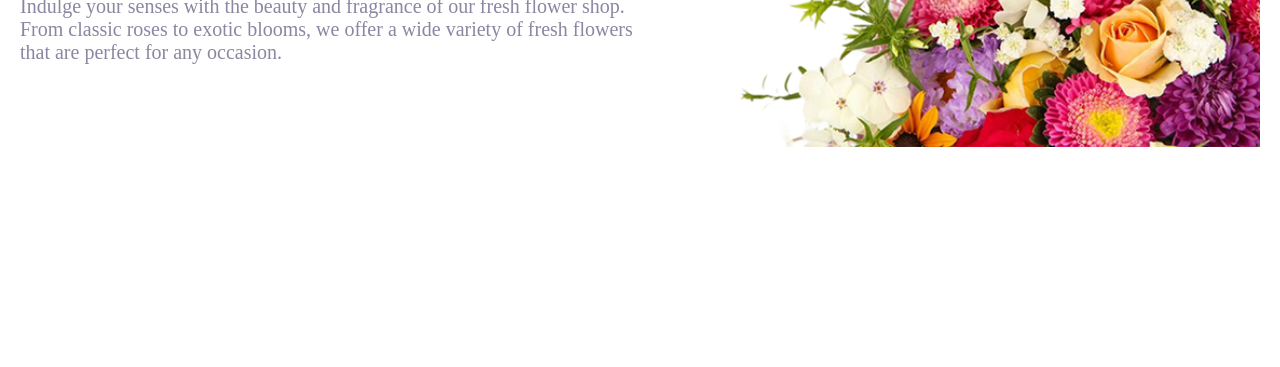
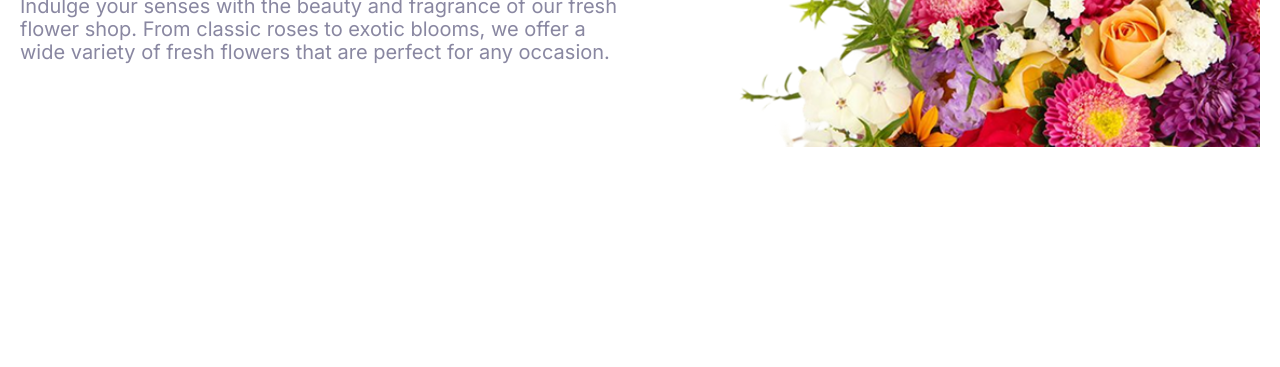
Before and after one commit to Taoshif1/PH-A2, a plain HTML site: page index.html in a window 1280 px wide. Shown: the part 433-800 px from the top of the page. Drawn offline with Linux system fonts and the light colour scheme; a web font is replaced by a local one.

Commit message:
banner contents font style changed

```diff
--- a/index.html
+++ b/index.html
@@ -50,7 +50,7 @@
                 <div class="banner-container">
                     <div class="banner-content">
                     <h2 class="noto-serif-bold">ALWAYS <span class="orange-clr">FRESH<br>FLOWERS</span></h2>
-                    <p class="grayish-clr">Indulge your senses with the beauty and fragrance of our fresh flower shop. From classic roses to exotic blooms, we offer a wide variety of fresh flowers that are perfect for any occasion. </p>
+                    <p class="grayish-clr inter-regular">Indulge your senses with the beauty and fragrance of our fresh flower shop. From classic roses to exotic blooms, we offer a wide variety of fresh flowers that are perfect for any occasion. </p>
                     </div>
                     <div class="banner-image">
                         <img src="./assets/hero-flower.png" alt="flower-image">
```
